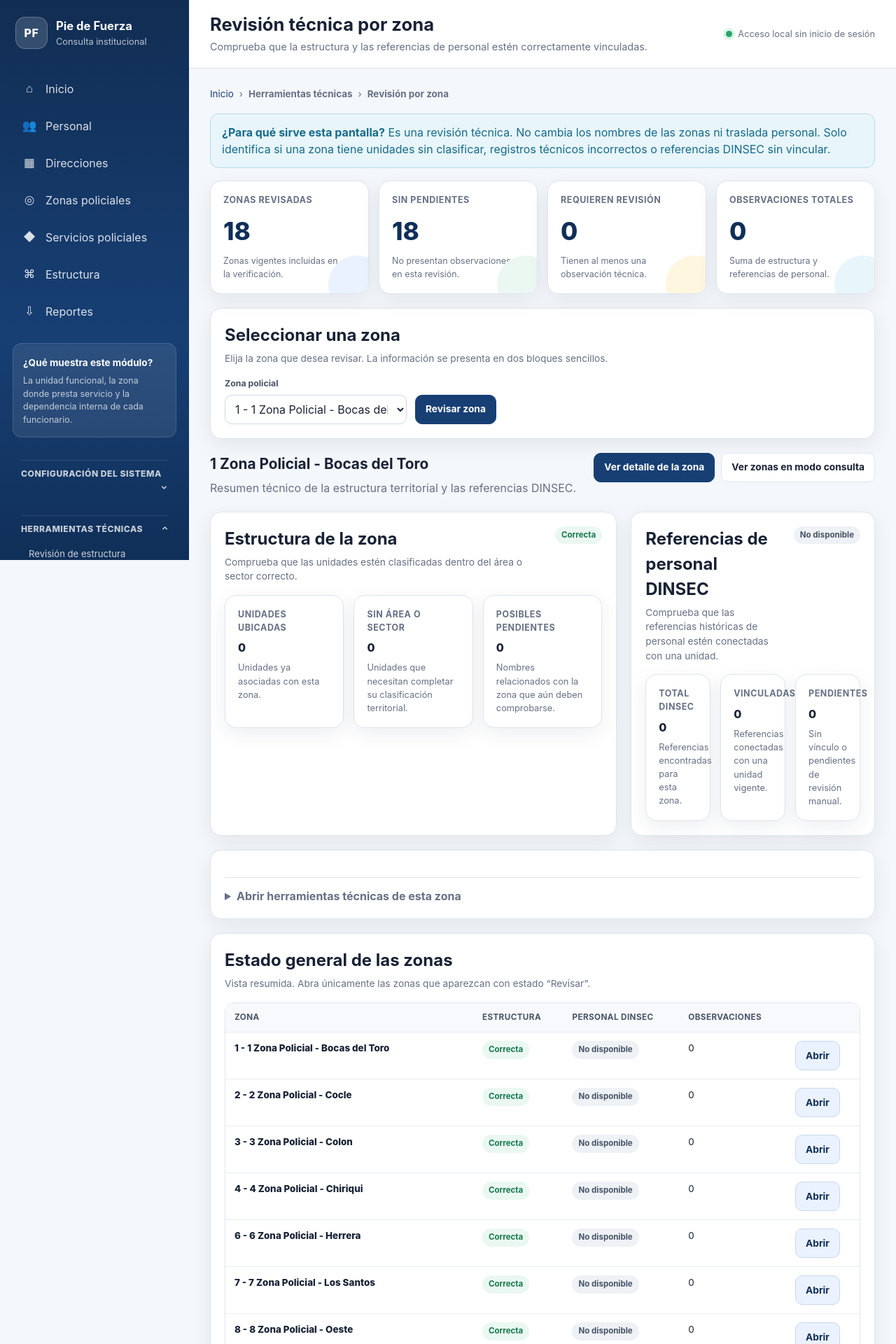
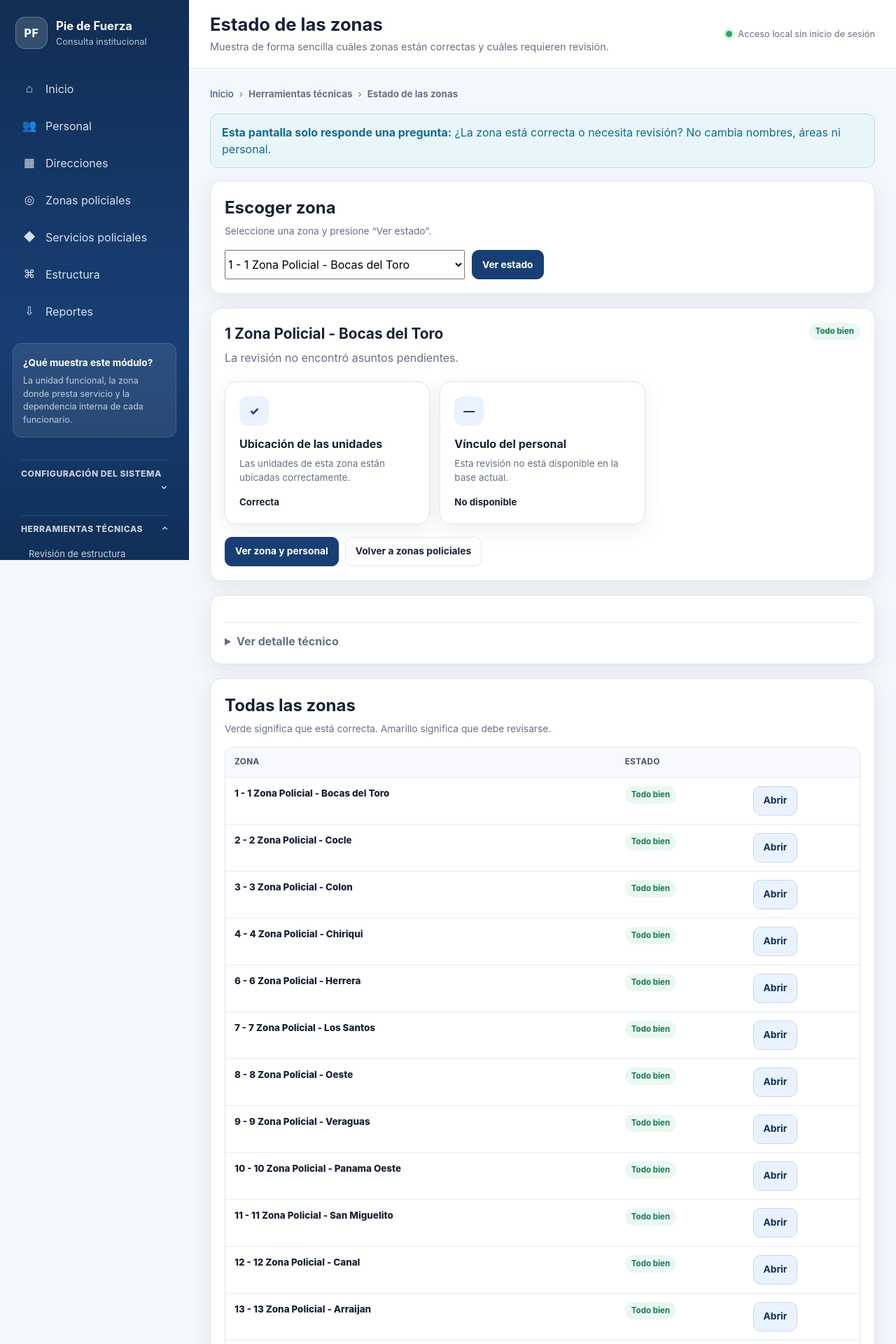
Before and after one commit to rrene7/estructura-zonas, a PHP site: page /trabajo_zonas.php in a window 1280 px wide. Shown: the top 1920 px of the page at 70% size. Run offline with PHP 8.4, Linux system fonts and the light colour scheme; data comes from the database, SQL or seed files in the repository; data that the repository does not hold is empty.

Commit message:
refactor: convertir revisión por zona en una pantalla simple

```diff
--- a/dashboard/trabajo_zonas.php
+++ b/dashboard/trabajo_zonas.php
@@ -4,25 +4,22 @@ declare(strict_types=1);
 require __DIR__ . '/includes/bootstrap.php';
 require __DIR__ . '/includes/layout.php';
 
-function zone_review_total(PDO $pdo, string $sql, array $params = []): int
+function zone_status_total(PDO $pdo, string $sql, array $params = []): int
 {
     return (int)(one($pdo, $sql, $params)['total'] ?? 0);
 }
 
-function zone_review_metrics(
+function zone_status_metrics(
     PDO $pdo,
     array $zone,
-    bool $hasCatalog,
     bool $hasAssignments,
     bool $hasDinsec,
     bool $hasLinks
 ): array {
     $zoneUnitId = (int)($zone['cabecera_unit_id'] ?? 0);
-    $zoneNumber = (int)($zone['zone_number'] ?? 0);
     $normalizedName = trim((string)($zone['normalized_name'] ?? ''));
 
     $metrics = [
-        'catalog_total' => 0,
         'assigned_units' => 0,
         'without_sector' => 0,
         'invalid_headers' => 0,
@@ -33,36 +30,23 @@ function zone_review_metrics(
         'dinsec_pending' => 0,
     ];
 
-    if ($hasCatalog) {
-        $metrics['catalog_total'] = zone_review_total(
-            $pdo,
-            'SELECT COUNT(*) AS total
-             FROM moi_area_sector_catalog
-             WHERE active = 1
-               AND zone_number = :zone_number',
-            ['zone_number' => $zoneNumber]
-        );
-    }
+    if ($hasAssignments && $zoneUnitId > 0) {
+        $validUnitCondition = "BINARY unit_row.legacy_table <> BINARY 'MOI_CABECERA_ZONA'
+            AND BINARY unit_row.legacy_table <> BINARY 'MOI_CABECERA_DIRECCION'
+            AND BINARY unit_row.legacy_table <> BINARY 'MOI_CABECERA_AREA'";
 
-    if ($hasAssignments && $zoneUnitId > 0) {
-        $excludedHeaders = "BINARY unit_row.legacy_table NOT IN (
-            BINARY 'MOI_CABECERA_ZONA',
-            BINARY 'MOI_CABECERA_DIRECCION',
-            BINARY 'MOI_CABECERA_AREA'
-        )";
-
-        $metrics['assigned_units'] = zone_review_total(
+        $metrics['assigned_units'] = zone_status_total(
             $pdo,
             "SELECT COUNT(*) AS total
              FROM moi_area_letter_assignments assignment_row
              JOIN organizational_units unit_row
                ON unit_row.id = assignment_row.organizational_unit_id
              WHERE assignment_row.zone_unit_id = :zone_unit_id
-               AND {$excludedHeaders}",
+               AND {$validUnitCondition}",
             ['zone_unit_id' => $zoneUnitId]
         );
 
-        $metrics['without_sector'] = zone_review_total(
+        $metrics['without_sector'] = zone_status_total(
             $pdo,
             "SELECT COUNT(*) AS total
              FROM moi_area_letter_assignments assignment_row
@@ -70,28 +54,28 @@ function zone_review_metrics(
                ON unit_row.id = assignment_row.organizational_unit_id
              WHERE assignment_row.zone_unit_id = :zone_unit_id
                AND (assignment_row.location_sector IS NULL OR assignment_row.location_sector = '')
-               AND {$excludedHeaders}",
+               AND {$validUnitCondition}",
             ['zone_unit_id' => $zoneUnitId]
         );
 
-        $metrics['invalid_headers'] = zone_review_total(
+        $metrics['invalid_headers'] = zone_status_total(
             $pdo,
             "SELECT COUNT(*) AS total
              FROM moi_area_letter_assignments assignment_row
              JOIN organizational_units unit_row
                ON unit_row.id = assignment_row.organizational_unit_id
              WHERE assignment_row.zone_unit_id = :zone_unit_id
-               AND BINARY unit_row.legacy_table IN (
-                    BINARY 'MOI_CABECERA_ZONA',
-                    BINARY 'MOI_CABECERA_DIRECCION',
-                    BINARY 'MOI_CABECERA_AREA'
+               AND (
+                    BINARY unit_row.legacy_table = BINARY 'MOI_CABECERA_ZONA'
+                    OR BINARY unit_row.legacy_table = BINARY 'MOI_CABECERA_DIRECCION'
+                    OR BINARY unit_row.legacy_table = BINARY 'MOI_CABECERA_AREA'
                )",
             ['zone_unit_id' => $zoneUnitId]
         );
     }
 
     if ($zoneUnitId > 0 && $normalizedName !== '') {
-        $metrics['possible_pending'] = zone_review_total(
+        $metrics['possible_pending'] = zone_status_total(
             $pdo,
             "SELECT COUNT(*) AS total
              FROM organizational_units unit_row
@@ -102,10 +86,10 @@ function zone_review_metrics(
                     SELECT 1
                     FROM organizational_units parent_row
                     WHERE parent_row.id = unit_row.parent_id
-                      AND BINARY parent_row.legacy_table IN (
-                            BINARY 'MOI_CABECERA_ZONA',
-                            BINARY 'MOI_CABECERA_DIRECCION',
-                            BINARY 'MOI_CABECERA_AREA'
+                      AND (
+                            BINARY parent_row.legacy_table = BINARY 'MOI_CABECERA_ZONA'
+                            OR BINARY parent_row.legacy_table = BINARY 'MOI_CABECERA_DIRECCION'
+                            OR BINARY parent_row.legacy_table = BINARY 'MOI_CABECERA_AREA'
                       )
                )
                AND NOT EXISTS (
@@ -115,9 +99,9 @@ function zone_review_metrics(
                       ON target_row.id = relationship_row.target_unit_id
                     WHERE relationship_row.source_unit_id = unit_row.id
                       AND relationship_row.status = 'active'
-                      AND BINARY target_row.legacy_table IN (
-                            BINARY 'MOI_CABECERA_ZONA',
-                            BINARY 'MOI_CABECERA_AREA'
+                      AND (
+                            BINARY target_row.legacy_table = BINARY 'MOI_CABECERA_ZONA'
+                            OR BINARY target_row.legacy_table = BINARY 'MOI_CABECERA_AREA'
                       )
                )",
             ['pattern' => '%' . $normalizedName . '%']
@@ -131,7 +115,7 @@ function zone_review_metrics(
             'zone_label' => '%' . (string)($zone['zone_label'] ?? '') . '%',
         ];
 
-        $metrics['dinsec_total'] = zone_review_total(
+        $metrics['dinsec_total'] = zone_status_total(
             $pdo,
             "SELECT COUNT(*) AS total
              FROM dinsec_personnel_reference reference_row
@@ -139,7 +123,7 @@ function zone_review_metrics(
             $parameters
         );
 
-        $metrics['dinsec_pending'] = zone_review_total(
+        $metrics['dinsec_pending'] = zone_status_total(
             $pdo,
             "SELECT COUNT(*) AS total
              FROM dinsec_personnel_reference reference_row
@@ -149,7 +133,7 @@ function zone_review_metrics(
         );
 
         if ($hasLinks) {
-            $metrics['dinsec_linked'] = zone_review_total(
+            $metrics['dinsec_linked'] = zone_status_total(
                 $pdo,
                 "SELECT COUNT(*) AS total
                  FROM dinsec_personnel_reference reference_row
@@ -160,7 +144,7 @@ function zone_review_metrics(
                 $parameters
             );
 
-            $metrics['dinsec_unlinked'] = zone_review_total(
+            $metrics['dinsec_unlinked'] = zone_status_total(
                 $pdo,
                 "SELECT COUNT(*) AS total
                  FROM dinsec_personnel_reference reference_row
@@ -187,35 +171,31 @@ function zone_review_metrics(
 
     $metrics['total_issues'] =
         $metrics['structure_issues']
-        + $metrics['personnel_issues'];
+        + ($hasDinsec ? $metrics['personnel_issues'] : 0);
 
     return $metrics;
 }
 
-$requiredView = 'moi_zonas_cabecera_vigentes';
-$zonesAvailable = table_exists($pdo, $requiredView);
-
 render_header(
-    'Revisión técnica por zona',
+    'Estado de las zonas',
     'trabajo_zonas',
-    'Comprueba que la estructura y las referencias de personal estén correctamente vinculadas.'
+    'Muestra de forma sencilla cuáles zonas están correctas y cuáles requieren revisión.'
 );
 render_breadcrumbs([
     ['label' => 'Inicio', 'href' => 'index.php'],
     ['label' => 'Herramientas técnicas', 'href' => ''],
-    ['label' => 'Revisión por zona', 'href' => ''],
+    ['label' => 'Estado de las zonas', 'href' => ''],
 ]);
 
-if (!$zonesAvailable) {
+if (!table_exists($pdo, 'moi_zonas_cabecera_vigentes')) {
     render_empty_state(
-        'No está disponible el catálogo de zonas',
+        'No se puede revisar las zonas',
         'Falta la vista moi_zonas_cabecera_vigentes en la base de datos.'
     );
     render_footer();
     return;
 }
 
-$hasCatalog = table_exists($pdo, 'moi_area_sector_catalog');
 $hasAssignments = table_exists($pdo, 'moi_area_letter_assignments');
 $hasDinsec = table_exists($pdo, 'dinsec_personnel_reference');
 $hasLinks = table_exists($pdo, 'dinsec_personnel_unit_links');
@@ -239,22 +219,19 @@ $zones = rows(
 
 $selectedZoneId = max(0, (int)($_GET['zona_id'] ?? ($zones[0]['id'] ?? 0)));
 $selectedZone = [];
+$selectedMetrics = [];
 $board = [];
 
 foreach ($zones as $zone) {
-    $metrics = zone_review_metrics(
+    $metrics = zone_status_metrics(
         $pdo,
         $zone,
-        $hasCatalog,
         $hasAssignments,
         $hasDinsec,
         $hasLinks
     );
 
-    $board[] = [
-        'zone' => $zone,
-        'metrics' => $metrics,
-    ];
+    $board[] = ['zone' => $zone, 'metrics' => $metrics];
 
     if ((int)$zone['id'] === $selectedZoneId) {
         $selectedZone = $zone;
@@ -267,71 +244,29 @@ if (!$selectedZone && $board) {
     $selectedMetrics = $board[0]['metrics'];
     $selectedZoneId = (int)$selectedZone['id'];
 }
-
-$readyZones = 0;
-$zonesToReview = 0;
-$totalIssues = 0;
-foreach ($board as $row) {
-    $issues = (int)$row['metrics']['total_issues'];
-    $totalIssues += $issues;
-    if ($issues === 0) {
-        $readyZones++;
-    } else {
-        $zonesToReview++;
-    }
-}
 ?>
 
 <div class="notice info">
-    <strong>¿Para qué sirve esta pantalla?</strong>
-    Es una revisión técnica. No cambia los nombres de las zonas ni traslada personal. Solo identifica si una zona tiene unidades sin clasificar, registros técnicos incorrectos o referencias DINSEC sin vincular.
-</div>
-
-<div class="kpi-grid">
-    <article class="kpi-card card">
-        <span class="kpi-label">Zonas revisadas</span>
-        <strong class="kpi-value"><?= h(format_number(count($board))) ?></strong>
-        <span class="kpi-note">Zonas vigentes incluidas en la verificación.</span>
-    </article>
-    <article class="kpi-card card success">
-        <span class="kpi-label">Sin pendientes</span>
-        <strong class="kpi-value"><?= h(format_number($readyZones)) ?></strong>
-        <span class="kpi-note">No presentan observaciones en esta revisión.</span>
-    </article>
-    <article class="kpi-card card warning">
-        <span class="kpi-label">Requieren revisión</span>
-        <strong class="kpi-value"><?= h(format_number($zonesToReview)) ?></strong>
-        <span class="kpi-note">Tienen al menos una observación técnica.</span>
-    </article>
-    <article class="kpi-card card info">
-        <span class="kpi-label">Observaciones totales</span>
-        <strong class="kpi-value"><?= h(format_number($totalIssues)) ?></strong>
-        <span class="kpi-note">Suma de estructura y referencias de personal.</span>
-    </article>
+    <strong>Esta pantalla solo responde una pregunta:</strong>
+    ¿La zona está correcta o necesita revisión? No cambia nombres, áreas ni personal.
 </div>
 
 <section class="panel">
     <div class="panel-header">
         <div>
-            <h2>Seleccionar una zona</h2>
-            <p>Elija la zona que desea revisar. La información se presenta en dos bloques sencillos.</p>
+            <h2>Escoger zona</h2>
+            <p>Seleccione una zona y presione “Ver estado”.</p>
         </div>
     </div>
-    <form class="filter-grid" method="get" action="trabajo_zonas.php">
-        <div class="field">
-            <label for="zona_id">Zona policial</label>
-            <select id="zona_id" name="zona_id">
+    <form class="search-bar" method="get" action="trabajo_zonas.php">
+        <select name="zona_id" aria-label="Zona policial">
             <?php foreach ($zones as $zone): ?>
                 <option value="<?= h($zone['id']) ?>" <?= (int)$zone['id'] === $selectedZoneId ? 'selected' : '' ?>>
                     <?= h($zone['zone_number']) ?> - <?= h($zone['zone_label']) ?>
                 </option>
             <?php endforeach; ?>
         </select>
-        </div>
-        <div class="field">
-            <label>&nbsp;</label>
-            <button class="button primary" type="submit">Revisar zona</button>
-        </div>
+        <button class="button primary" type="submit">Ver estado</button>
     </form>
 </section>
 
@@ -339,98 +274,96 @@ foreach ($board as $row) {
     <?php
     $structureIssues = (int)$selectedMetrics['structure_issues'];
     $personnelIssues = (int)$selectedMetrics['personnel_issues'];
+    $totalIssues = (int)$selectedMetrics['total_issues'];
+    $zoneIsReady = $totalIssues === 0;
     ?>
+
+    <section class="panel">
         <div class="page-intro">
             <div>
                 <h2><?= h($selectedZone['zone_label']) ?></h2>
-            <p>Resumen técnico de la estructura territorial y las referencias DINSEC.</p>
+                <p>
+                    <?= $zoneIsReady
+                        ? 'La revisión no encontró asuntos pendientes.'
+                        : 'Hay ' . h(format_number($totalIssues)) . ' asuntos que deben revisarse.' ?>
+                </p>
             </div>
-        <div class="button-row">
-            <a class="button primary" href="detalle_zona_personal.php?zona_id=<?= h($selectedZoneId) ?>">Ver detalle de la zona</a>
-            <a class="button" href="unidades.php?grupo=zonas">Ver zonas en modo consulta</a>
-        </div>
+            <span class="badge <?= $zoneIsReady ? 'success' : 'warning' ?>">
+                <?= $zoneIsReady ? 'Todo bien' : 'Revisar' ?>
+            </span>
         </div>
 
-    <div class="two-column">
+        <div class="action-grid">
+            <article class="action-card card">
+                <div class="action-icon" aria-hidden="true"><?= $structureIssues === 0 ? '✓' : '!' ?></div>
+                <h3>Ubicación de las unidades</h3>
+                <p>
+                    <?= $structureIssues === 0
+                        ? 'Las unidades de esta zona están ubicadas correctamente.'
+                        : 'Hay ' . h(format_number($structureIssues)) . ' unidades o registros por revisar.' ?>
+                </p>
+                <span class="action-link"><?= $structureIssues === 0 ? 'Correcta' : 'Necesita revisión' ?></span>
+            </article>
+
+            <article class="action-card card">
+                <div class="action-icon" aria-hidden="true">
+                    <?= !$hasDinsec ? '—' : ($personnelIssues === 0 ? '✓' : '!') ?>
+                </div>
+                <h3>Vínculo del personal</h3>
+                <p>
+                    <?php if (!$hasDinsec): ?>
+                        Esta revisión no está disponible en la base actual.
+                    <?php elseif ($personnelIssues === 0): ?>
+                        Las referencias de personal están vinculadas correctamente.
+                    <?php else: ?>
+                        Hay <?= h(format_number($personnelIssues)) ?> referencias de personal por revisar.
+                    <?php endif; ?>
+                </p>
+                <span class="action-link">
+                    <?= !$hasDinsec ? 'No disponible' : ($personnelIssues === 0 ? 'Correcto' : 'Necesita revisión') ?>
+                </span>
+            </article>
+        </div>
+
+        <div class="button-row" style="margin-top:18px">
+            <a class="button primary" href="detalle_zona_personal.php?zona_id=<?= h($selectedZoneId) ?>">Ver zona y personal</a>
+            <a class="button" href="unidades.php?grupo=zonas">Volver a zonas policiales</a>
+        </div>
+    </section>
+
     <section class="panel">
-            <div class="panel-header">
-                <div>
-                    <h2>Estructura de la zona</h2>
-                    <p>Comprueba que las unidades estén clasificadas dentro del área o sector correcto.</p>
-                </div>
-                <span class="badge <?= $structureIssues === 0 ? 'success' : 'warning' ?>">
-                    <?= $structureIssues === 0 ? 'Correcta' : 'Revisar' ?>
-                </span>
-            </div>
+        <details class="advanced">
+            <summary>Ver detalle técnico</summary>
             <div class="detail-grid">
                 <article class="detail-card card">
                     <span class="kpi-label">Unidades ubicadas</span>
                     <div class="value"><?= h(format_number($selectedMetrics['assigned_units'])) ?></div>
-                    <div class="description">Unidades ya asociadas con esta zona.</div>
                 </article>
                 <article class="detail-card card">
                     <span class="kpi-label">Sin área o sector</span>
                     <div class="value"><?= h(format_number($selectedMetrics['without_sector'])) ?></div>
-                    <div class="description">Unidades que necesitan completar su clasificación territorial.</div>
                 </article>
                 <article class="detail-card card">
                     <span class="kpi-label">Posibles pendientes</span>
                     <div class="value"><?= h(format_number($selectedMetrics['possible_pending'])) ?></div>
-                    <div class="description">Nombres relacionados con la zona que aún deben comprobarse.</div>
+                </article>
+                <article class="detail-card card">
+                    <span class="kpi-label">Personal vinculado</span>
+                    <div class="value"><?= h(format_number($selectedMetrics['dinsec_linked'])) ?></div>
+                </article>
+                <article class="detail-card card">
+                    <span class="kpi-label">Personal sin vínculo</span>
+                    <div class="value"><?= h(format_number($selectedMetrics['dinsec_unlinked'])) ?></div>
+                </article>
+                <article class="detail-card card">
+                    <span class="kpi-label">Pendiente de revisión</span>
+                    <div class="value"><?= h(format_number($selectedMetrics['dinsec_pending'])) ?></div>
                 </article>
             </div>
-            <?php if ((int)$selectedMetrics['invalid_headers'] > 0): ?>
-                <div class="notice warning">
-                    Hay <?= h(format_number($selectedMetrics['invalid_headers'])) ?> registros técnicos de cabecera clasificados incorrectamente como unidades.
-                </div>
-            <?php endif; ?>
-        </section>
 
-        <section class="panel">
-            <div class="panel-header">
-                <div>
-                    <h2>Referencias de personal DINSEC</h2>
-                    <p>Comprueba que las referencias históricas de personal estén conectadas con una unidad.</p>
-                </div>
-                <?php if (!$hasDinsec): ?>
-                    <span class="badge neutral">No disponible</span>
-                <?php else: ?>
-                    <span class="badge <?= $personnelIssues === 0 ? 'success' : 'warning' ?>">
-                        <?= $personnelIssues === 0 ? 'Vinculado' : 'Revisar' ?>
-                    </span>
-                <?php endif; ?>
-            </div>
-            <div class="detail-grid">
-                <article class="detail-card card">
-                    <span class="kpi-label">Total DINSEC</span>
-                    <div class="value"><?= h(format_number($selectedMetrics['dinsec_total'])) ?></div>
-                    <div class="description">Referencias encontradas para esta zona.</div>
-                </article>
-                <article class="detail-card card">
-                    <span class="kpi-label">Vinculadas</span>
-                    <div class="value"><?= h(format_number($selectedMetrics['dinsec_linked'])) ?></div>
-                    <div class="description">Referencias conectadas con una unidad vigente.</div>
-                </article>
-                <article class="detail-card card">
-                    <span class="kpi-label">Pendientes</span>
-                    <div class="value"><?= h(format_number(
-                        (int)$selectedMetrics['dinsec_unlinked'] + (int)$selectedMetrics['dinsec_pending']
-                    )) ?></div>
-                    <div class="description">Sin vínculo o pendientes de revisión manual.</div>
-                </article>
-            </div>
-        </section>
-    </div>
-
-    <section class="panel">
-        <details class="advanced">
-            <summary>Abrir herramientas técnicas de esta zona</summary>
-            <p class="result-summary">Estas opciones son para correcciones técnicas. La consulta normal debe realizarse desde Zonas policiales.</p>
-            <div class="button-row">
-                <a class="button" href="catalogo_sectores.php?zone_number=<?= h($selectedZone['zone_number']) ?>">Catálogo de áreas y sectores</a>
-                <a class="button" href="reasignar_areas_catalogo.php?zona_id=<?= h($selectedZoneId) ?>&solo=incompletas">Revisar unidades sin sector</a>
-                <a class="button" href="asignar_areas_catalogo.php?zona_id=<?= h($selectedZoneId) ?>&buscar=<?= h($selectedZone['normalized_name']) ?>">Revisar posibles pendientes</a>
-                <a class="button" href="dinsec_personal.php?buscar=<?= h($selectedZone['zone_label']) ?>">Revisar referencias DINSEC</a>
+            <div class="button-row" style="margin-top:16px">
+                <a class="button" href="reasignar_areas_catalogo.php?zona_id=<?= h($selectedZoneId) ?>&solo=incompletas">Corregir unidades pendientes</a>
+                <a class="button" href="dinsec_personal.php?buscar=<?= h($selectedZone['zone_label']) ?>">Revisar vínculos de personal</a>
             </div>
         </details>
     </section>
@@ -439,19 +372,16 @@ foreach ($board as $row) {
 <section class="panel">
     <div class="panel-header">
         <div>
-            <h2>Estado general de las zonas</h2>
-            <p>Vista resumida. Abra únicamente las zonas que aparezcan con estado “Revisar”.</p>
+            <h2>Todas las zonas</h2>
+            <p>Verde significa que está correcta. Amarillo significa que debe revisarse.</p>
         </div>
     </div>
-
     <div class="table-wrap">
         <table>
             <thead>
             <tr>
                 <th>Zona</th>
-                <th>Estructura</th>
-                <th>Personal DINSEC</th>
-                <th>Observaciones</th>
+                <th>Estado</th>
                 <th></th>
             </tr>
             </thead>
@@ -459,29 +389,15 @@ foreach ($board as $row) {
             <?php foreach ($board as $row): ?>
                 <?php
                 $zone = $row['zone'];
-                $metrics = $row['metrics'];
-                $zoneStructureIssues = (int)$metrics['structure_issues'];
-                $zonePersonnelIssues = (int)$metrics['personnel_issues'];
+                $issues = (int)$row['metrics']['total_issues'];
                 ?>
                 <tr>
+                    <td><span class="person-name"><?= h($zone['zone_number']) ?> - <?= h($zone['zone_label']) ?></span></td>
                     <td>
-                        <span class="person-name"><?= h($zone['zone_number']) ?> - <?= h($zone['zone_label']) ?></span>
-                    </td>
-                    <td>
-                        <span class="badge <?= $zoneStructureIssues === 0 ? 'success' : 'warning' ?>">
-                            <?= $zoneStructureIssues === 0 ? 'Correcta' : 'Revisar' ?>
+                        <span class="badge <?= $issues === 0 ? 'success' : 'warning' ?>">
+                            <?= $issues === 0 ? 'Todo bien' : 'Revisar' ?>
                         </span>
                     </td>
-                    <td>
-                        <?php if (!$hasDinsec): ?>
-                            <span class="badge neutral">No disponible</span>
-                        <?php else: ?>
-                            <span class="badge <?= $zonePersonnelIssues === 0 ? 'success' : 'warning' ?>">
-                                <?= $zonePersonnelIssues === 0 ? 'Vinculado' : 'Revisar' ?>
-                            </span>
-                        <?php endif; ?>
-                    </td>
-                    <td><?= h(format_number($metrics['total_issues'])) ?></td>
                     <td><a class="button soft" href="trabajo_zonas.php?zona_id=<?= h($zone['id']) ?>">Abrir</a></td>
                 </tr>
             <?php endforeach; ?>
```
Lines whose indentation alone changed are shown as unchanged.
